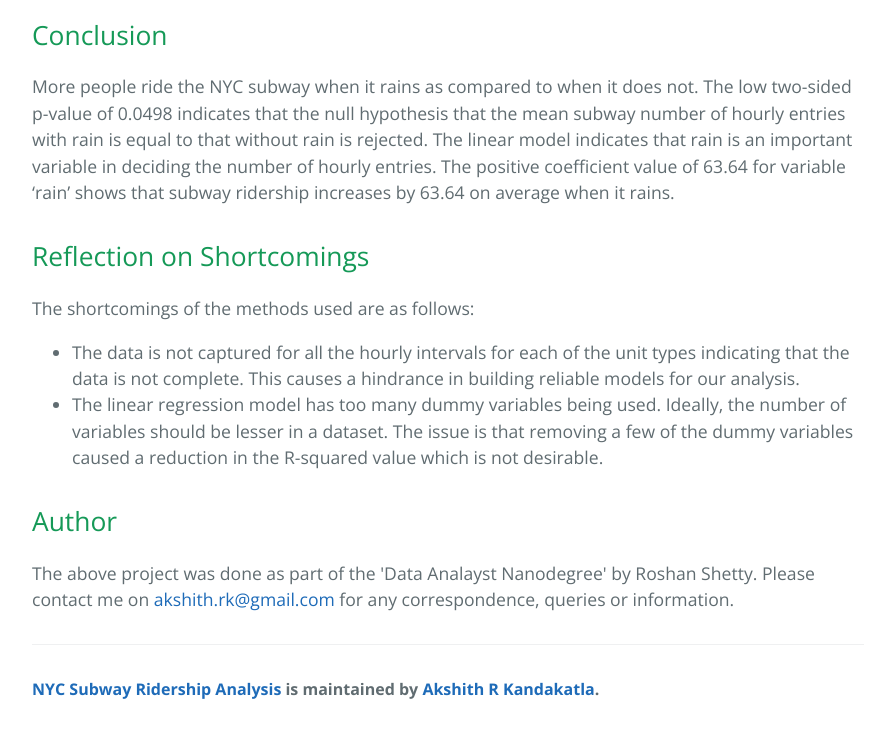
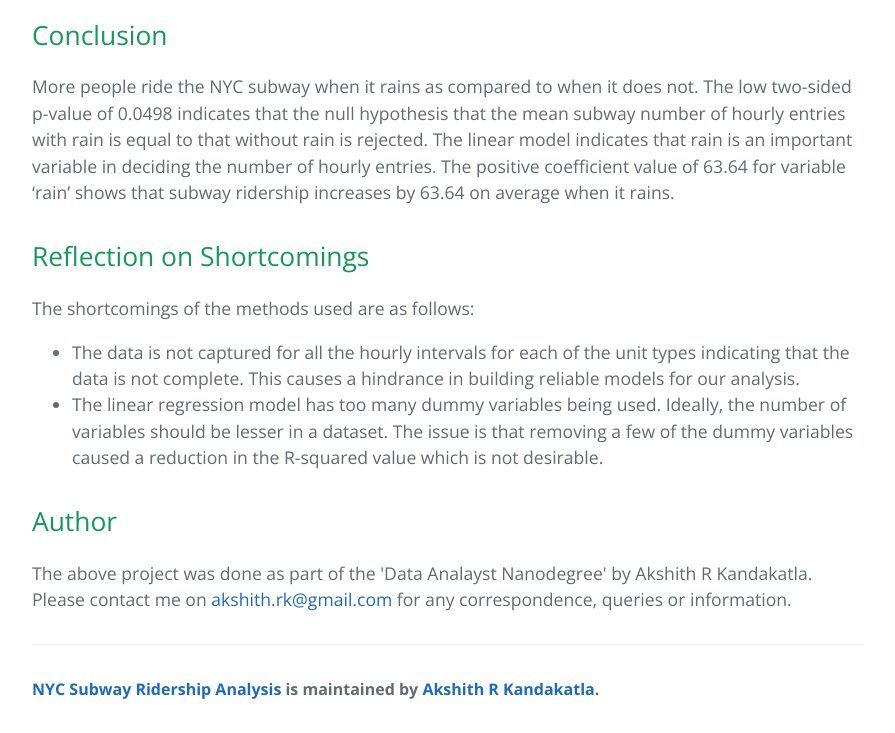
Before and after one commit to akshithrk/NY-Subway-data-analysis, a plain HTML site: page index.html in a window 1280 px wide. Shown: the part 4800-5533 px from the top of the page, without its empty margins (192-1087 px from the left). Drawn offline with nearby package versions, Linux system fonts and the light colour scheme.

Commit message:
Update index.html

```diff
--- a/index.html
+++ b/index.html
@@ -190,7 +190,7 @@ def predictions(dataframe):
 <h2>
 <a id="author" class="anchor" href="#author" aria-hidden="true"><span class="octicon octicon-link"></span></a>Author</h2>
 
-<p>The above project was done as part of the 'Data Analayst Nanodegree' by Roshan Shetty. Please contact me on <a href="mailto:akshith.rk@gmail.com">akshith.rk@gmail.com</a> for any correspondence, queries or information.</p>
+<p>The above project was done as part of the 'Data Analayst Nanodegree' by Akshith R Kandakatla. Please contact me on <a href="mailto:akshith.rk@gmail.com">akshith.rk@gmail.com</a> for any correspondence, queries or information.</p>
 
       <footer class="site-footer">
         <span class="site-footer-owner"><a href="https://github.com/akshithrk/NY-Subway-data-analysis">NYC Subway Ridership Analysis</a> is maintained by <a href="https://github.com/akshithrk">Akshith R Kandakatla</a>.</span>
```
